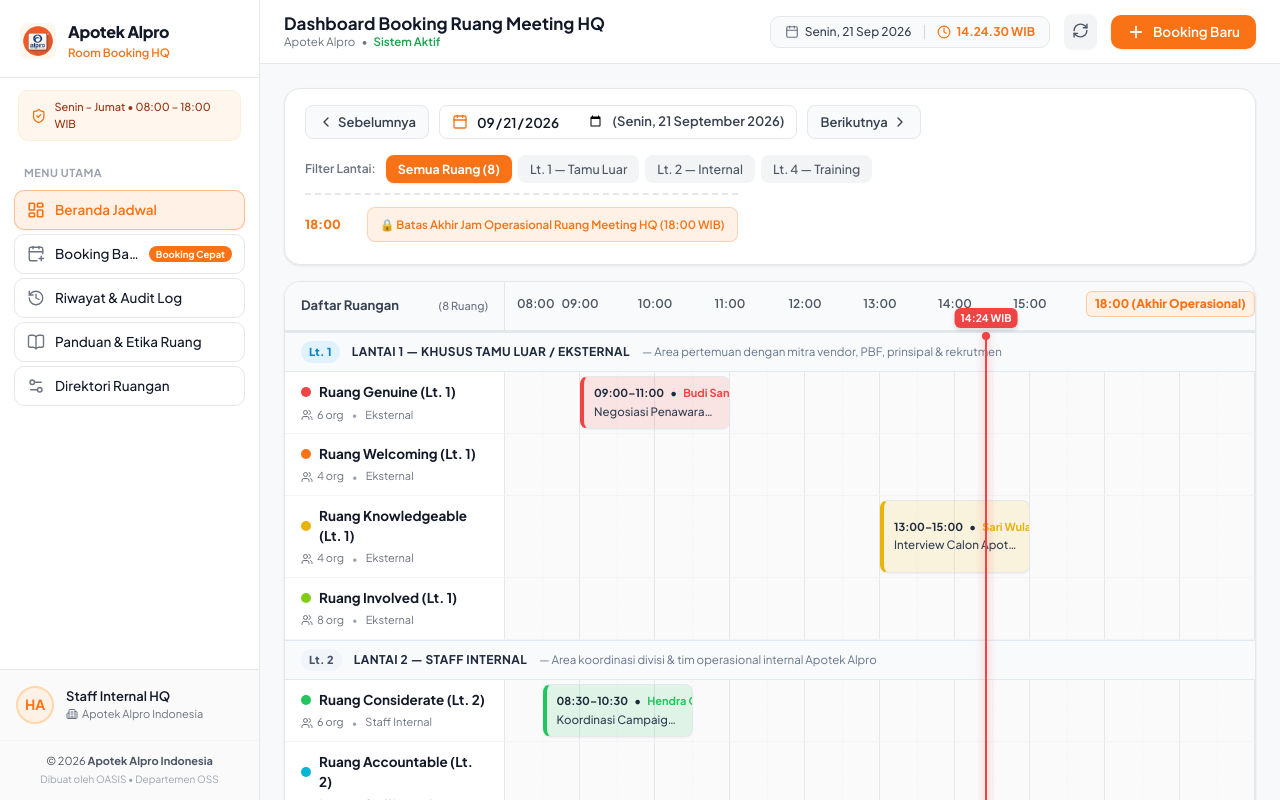
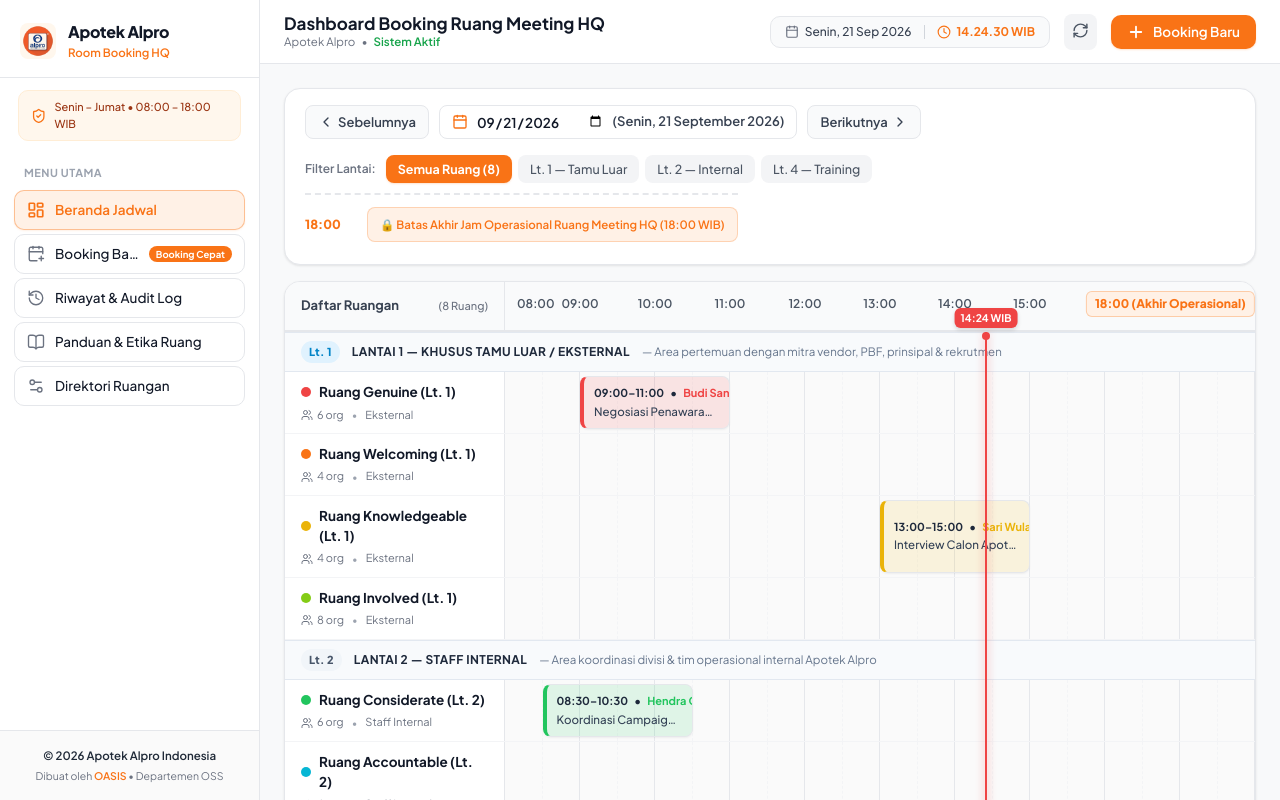
Before and after one commit to apotekalpromaster/room-booking-alpro-hq, a Next.js app: page / in a window 1280 px wide. Shown: the top 800 px of the page. Built offline with nearby package versions, Linux system fonts and the light colour scheme.

Commit message:
fix(ui): streamline sidebar footer by removing redundant Staff Internal HQ badge and keeping clean copyright by OASIS OSS

```diff
--- a/components/Sidebar.jsx
+++ b/components/Sidebar.jsx
@@ -7,8 +7,6 @@
   BookOpen,
   Settings2,
   X,
-  User,
-  Building2,
   ShieldCheck
 } from 'lucide-react';
 
@@ -248,60 +246,23 @@
           })}
         </nav>
 
-        {/* User Profile Footer */}
-        <div
-          style={{
-            padding: '16px',
-            borderTop: '1px solid var(--color-border)',
-            backgroundColor: '#FAFAFA',
-            display: 'flex',
-            alignItems: 'center',
-            gap: 12,
-          }}
-        >
-          <div
-            style={{
-              width: 38,
-              height: 38,
-              borderRadius: '50%',
-              backgroundColor: 'var(--color-primary-light)',
-              color: 'var(--color-primary)',
-              display: 'flex',
-              alignItems: 'center',
-              justifyContent: 'center',
-              fontWeight: 700,
-              fontSize: '14px',
-              border: '2px solid #FED7AA'
-            }}
-          >
-            HA
-          </div>
-          <div style={{ flex: 1, overflow: 'hidden' }}>
-            <div style={{ fontSize: '13px', fontWeight: 600, color: '#111827', whiteSpace: 'nowrap', textOverflow: 'ellipsis', overflow: 'hidden' }}>
-              Staff Internal HQ
-            </div>
-            <div style={{ fontSize: '11px', color: '#6B7280', display: 'flex', alignItems: 'center', gap: 4 }}>
-              <Building2 size={12} />
-              <span>Apotek Alpro Indonesia</span>
-            </div>
-          </div>
-        </div>
-
         {/* Copyright & Creator Footer */}
         <div
           style={{
-            padding: '12px 16px 14px 16px',
+            padding: '16px 18px',
             backgroundColor: '#FAFAFA',
-            borderTop: '1px solid #F3F4F6',
-            fontSize: '11px',
+            borderTop: '1px solid var(--color-border)',
+            fontSize: '11.5px',
             color: '#4B5563',
-            lineHeight: 1.45,
+            lineHeight: 1.5,
             textAlign: 'center'
           }}
         >
-          <div>© 2026 <strong>Apotek Alpro Indonesia</strong></div>
-          <div style={{ fontSize: '10px', color: '#9CA3AF', marginTop: 3 }}>
-            Dibuat oleh OASIS • Departemen OSS
+          <div style={{ fontWeight: 600, color: '#1F2937' }}>
+            © 2026 Apotek Alpro Indonesia
+          </div>
+          <div style={{ fontSize: '10.5px', color: '#6B7280', marginTop: 4 }}>
+            Dibuat oleh <span style={{ fontWeight: 600, color: 'var(--color-primary)' }}>OASIS</span> • Departemen OSS
           </div>
         </div>
       </aside>
```
